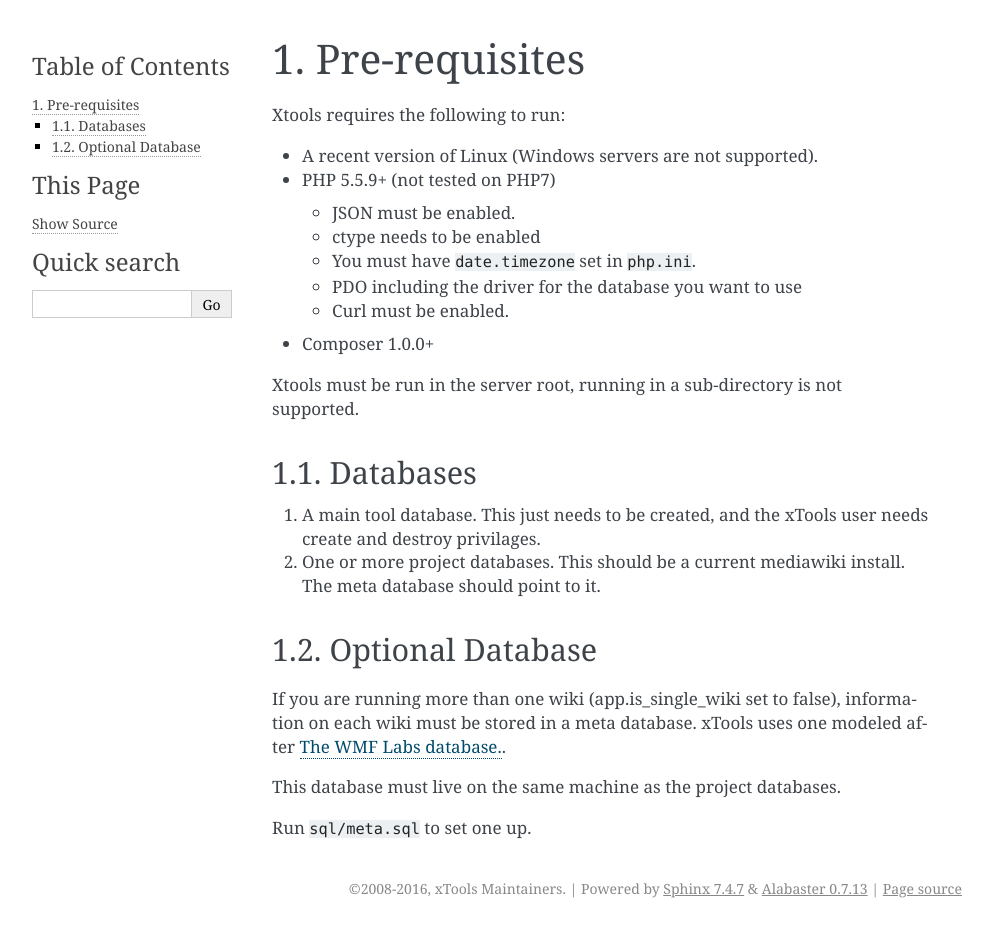
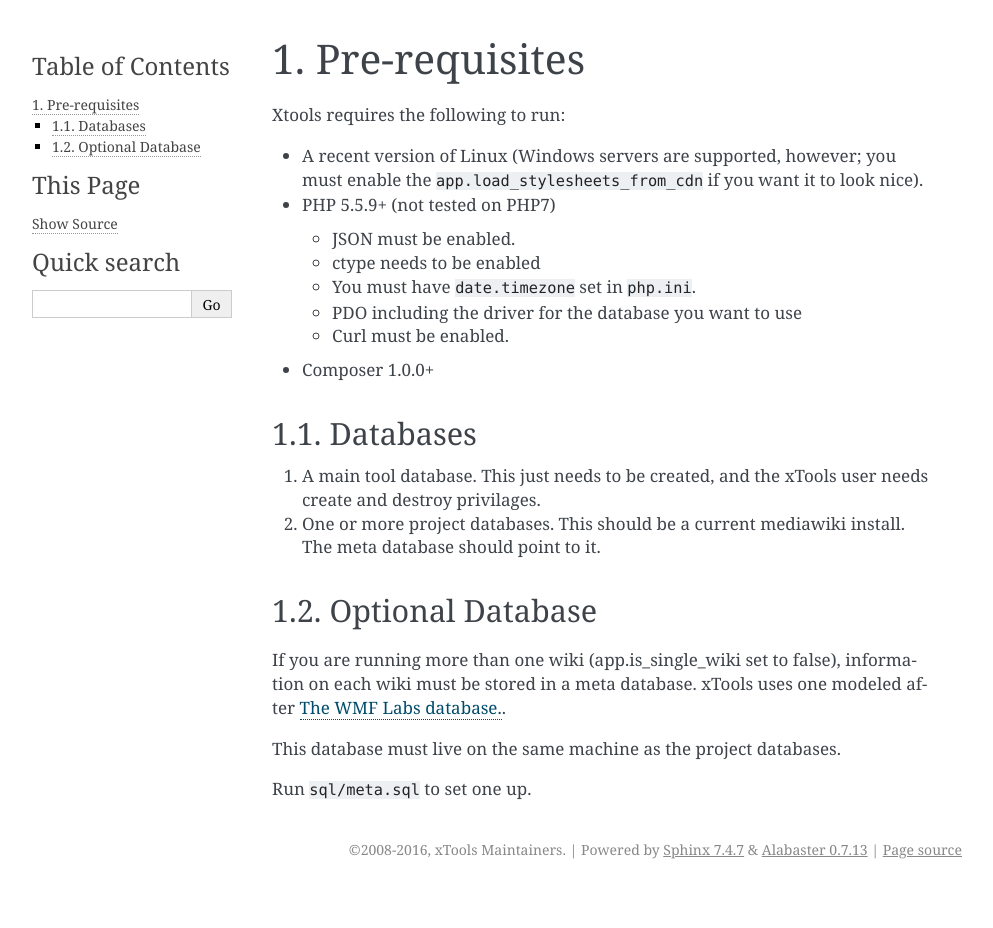
Before and after one commit to x-tools/xtools, a Sphinx documentation site: the page built from docs/pre-requisites.rst, in a window 1280 px wide. Shown: the whole page, without its empty margins (148-1141 px from the left). Built offline with Sphinx 7.4.7, drawn with Linux system fonts in a browser that asks for light colours; after the commit the page ends 900 px from its top, so only the background shows below that.

Commit message:
Small documentation update

```diff
--- a/docs/pre-requisites.rst
+++ b/docs/pre-requisites.rst
@@ -3,7 +3,7 @@ Pre-requisites
 
 Xtools requires the following to run:
 
-- A recent version of Linux (Windows servers are not supported).
+- A recent version of Linux (Windows servers are supported, however; you must enable the ``app.load_stylesheets_from_cdn`` if you want it to look nice).
 - PHP 5.5.9+ (not tested on PHP7)
 
   - JSON must be enabled.
@@ -13,8 +13,6 @@ Xtools requires the following to run:
   - Curl must be enabled.
 
 - Composer 1.0.0+
-
-Xtools must be run in the server root, running in a sub-directory is not supported.
 
 Databases
 ---------
```
